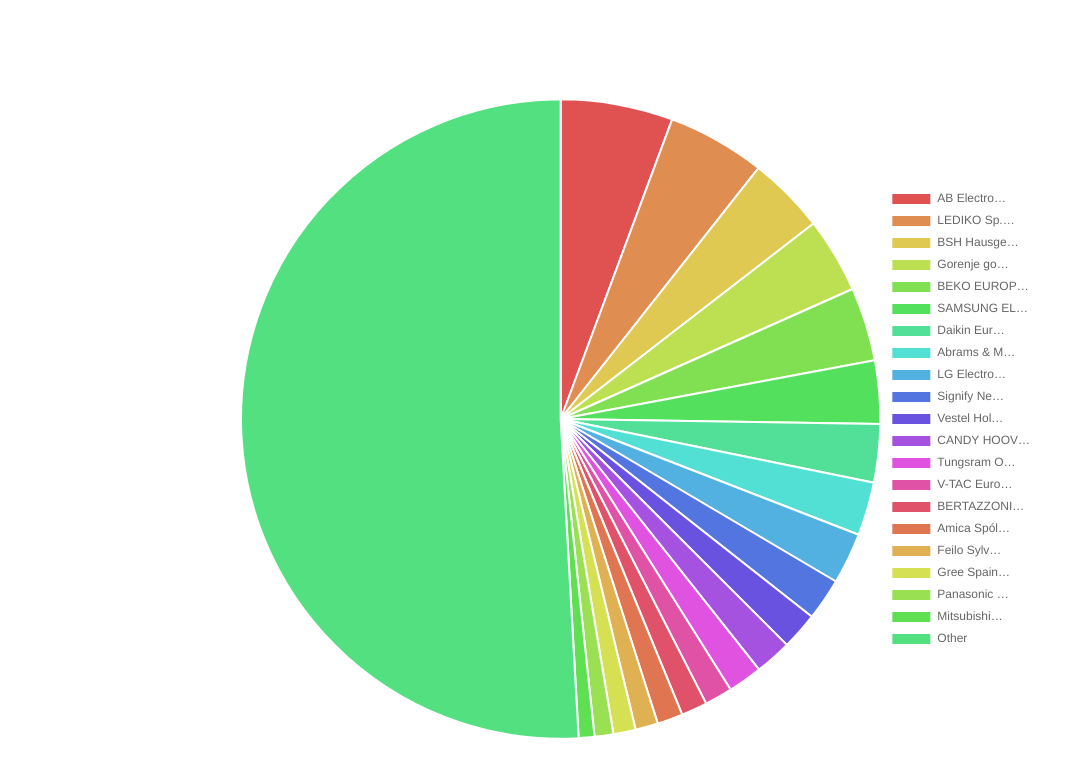
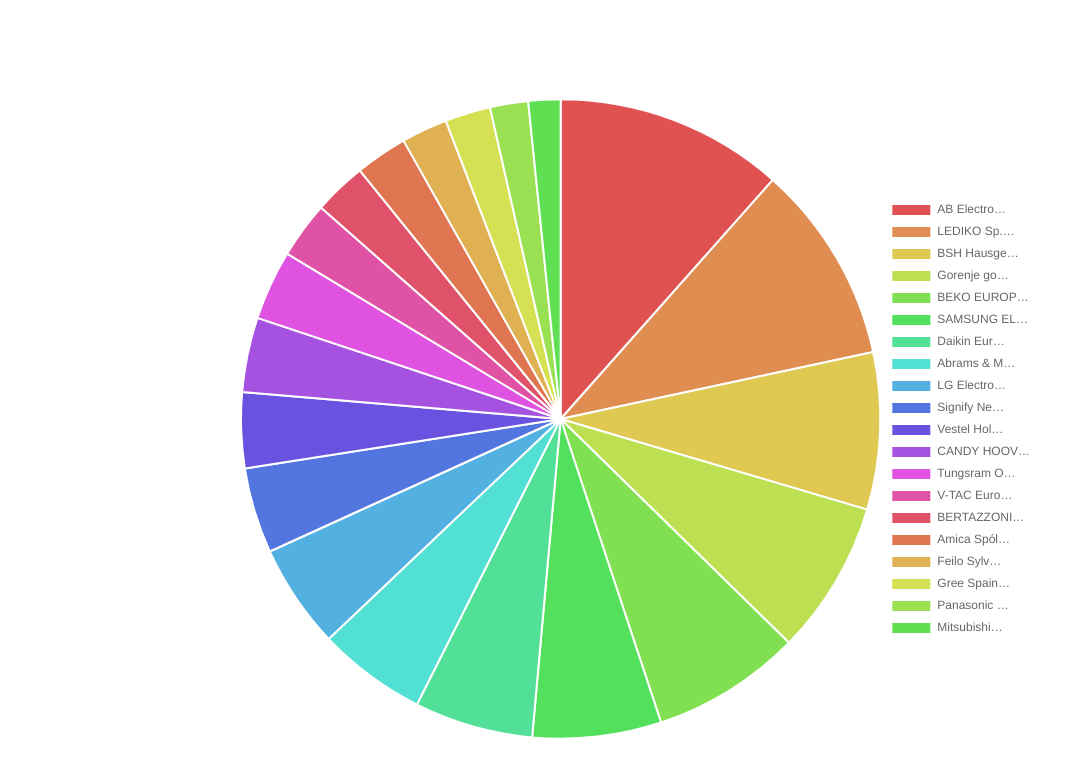
Before and after one commit to MatiasR73/eprel-sql-project, a plain HTML site: page index.html in a window 1280 px wide. Shown: the part 61-838 px from the top of the page, without its empty margins (0-1084 px from the left). Drawn offline with nearby package versions, Linux system fonts and the light colour scheme.

Commit message:
testing html

```diff
--- a/index.html
+++ b/index.html
@@ -6,7 +6,7 @@
 <title>Top 20 Organizations Pie Chart</title>
 <script src="https://cdn.jsdelivr.net/npm/chart.js"></script>
 <style>
-  /* Make sure the canvas container preserves aspect ratio for circular pie */
+  /* Keep the pie circular and centered */
   #chartContainer {
     max-width: 800px;
     margin: auto;
@@ -30,20 +30,12 @@ fetch('results/count-of-products-by-organisation.csv')
             return { name: c[0], count: parseInt(c[1]) };
         }).filter(r => !isNaN(r.count) && r.name);
 
-        // Sort descending by count
-        rows.sort((a,b) => b.count - a.count);
+        // Sort descending by count and take top 20
+        const top = rows.sort((a,b) => b.count - a.count).slice(0,20);
 
-        // Take top 20, sum rest into "Other"
-        const top = rows.slice(0,20);
-        const othersCount = rows.slice(20).reduce((sum,r) => sum + r.count, 0);
-
+        // Labels truncated to 10 chars; full names in tooltip
         const labels = top.map(r => r.name.length > 10 ? r.name.substring(0,10) + '…' : r.name);
         const values = top.map(r => r.count);
-
-        if (othersCount > 0) {
-            labels.push("Other");
-            values.push(othersCount);
-        }
 
         new Chart(document.getElementById('energyChart'), {
             type: 'pie',
@@ -56,13 +48,12 @@ fetch('results/count-of-products-by-organisation.csv')
             },
             options: {
                 responsive: true,
-                maintainAspectRatio: true, // ensures circular pie
+                maintainAspectRatio: true,
                 plugins: {
                     tooltip: {
                         callbacks: {
                             label: function(context) {
-                                const original = context.dataIndex < top.length ? top[context.dataIndex].name : 'Other';
-                                return original + ': ' + context.raw;
+                                return top[context.dataIndex].name + ': ' + context.raw;
                             }
                         }
                     },
```
